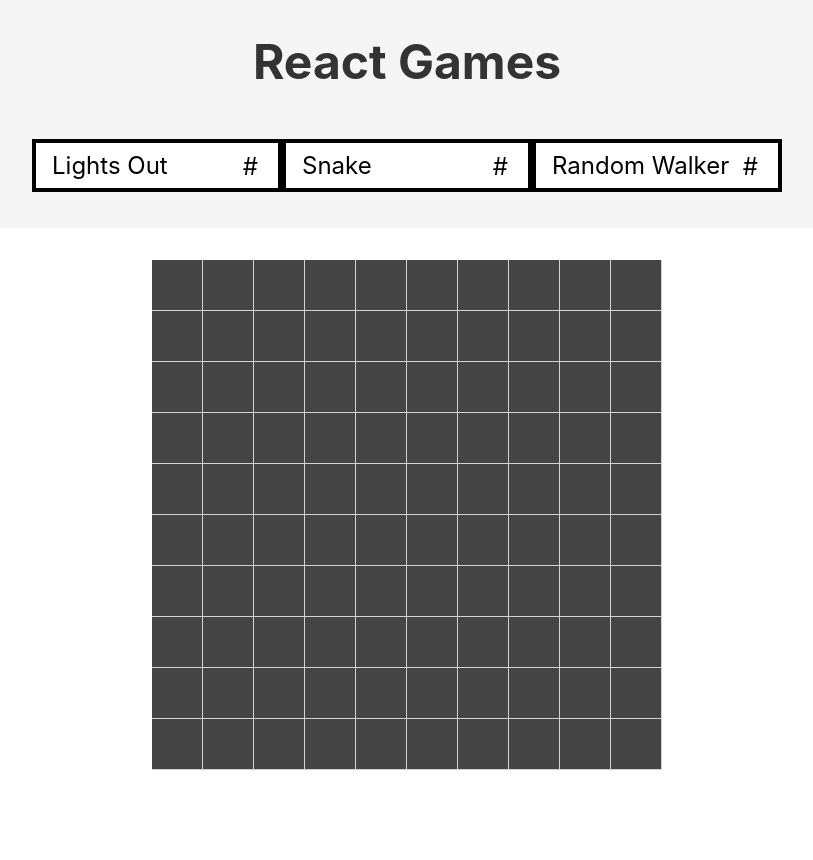
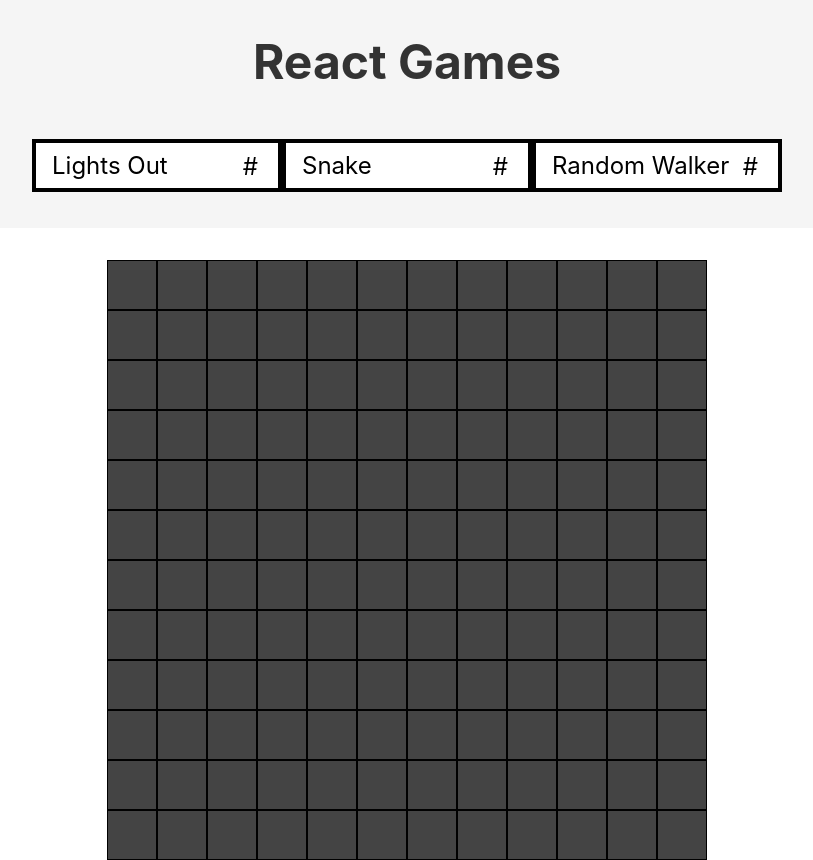
Before and after one commit to CodeAmend/react-games-ts-storybook, a React (Create React App) app: page /lights-out in a window 1280 px wide. Shown: the whole page, without its empty margins (233-1046 px from the left). Before the commit the page ends 800 px from the top, so only its background shows below. Built offline with nearby package versions, Linux system fonts and the light colour scheme.

Commit message:
Add context and hooks for state handling

```diff
--- /dev/null
+++ b/src/LightsOut/GameBoardHooks.ts
@@ -0,0 +1,25 @@
+import React from 'react';
+import { GameBoardContext } from './GameBoardProvider';
+
+export const useGameBoard = () => {
+  const {
+    gridItems,
+    cols, rows, colSize, rowSize, gap,
+  } = React.useContext(GameBoardContext);
+
+  const getSingleBoardDimension =
+    (sections: number, sectionSize: number, gap: number): number => {
+      return sections * (sectionSize + gap);
+    }
+
+  const getBoardWidth = () => getSingleBoardDimension(cols, colSize, gap) + 'px';
+  const getBoardHeight = () => getSingleBoardDimension(rows, rowSize, gap) + 'px';
+
+  return {
+    boardWidth: getBoardWidth(),
+    boardHeight: getBoardHeight(),
+    cols,
+    rows,
+    gridItems,
+  }
+}
--- /dev/null
+++ b/src/LightsOut/GameBoardProvider.tsx
@@ -0,0 +1,67 @@
+import React from 'react';
+import { createNewBoard } from './util';
+import { GridSquareProps } from './interfaces';
+import config from '../gameConfig';
+
+// TODO: this needs to be setState type. What is that?
+interface GameBoardContextType {
+  gridItems: GridSquareProps[];
+  gap: number;
+  rowSize: number;
+  colSize: number;
+  cols: number;
+  rows: number;
+
+  setGridItems: any;
+  setGap: any;
+  setRowSize: any;
+  setColSize: any;
+  setCols: any;
+  setRows: any;
+}
+
+// TODO: is there another way to do this without the null logic? Its silly.
+export const GameBoardContext = React.createContext<GameBoardContextType>({
+  // TODO: ALL this is here because typescript will not let me make null or {} initial value
+  gridItems: [],
+  setGridItems: () => {},
+  setGap: () => {},
+  setCols: () => {},
+  setRows: () => {},
+  setColSize: () => {},
+  setRowSize: () => {},
+  rowSize: 0,
+  colSize: 0,
+  cols: 0,
+  rows: 0,
+  gap: 0,
+});
+
+
+const initialGridItems = createNewBoard();
+
+const GameBoardProvider: React.FC = ({ children }) => {
+  const [gridItems, setGridItems] = React.useState(initialGridItems);
+  const [gap, setGap] = React.useState(config.gap);
+  const [colSize, setColSize] = React.useState(config.colSize);
+  const [rowSize, setRowSize] = React.useState(config.rowSize);
+  const [rows, setRows] = React.useState(config.rows);
+  const [cols, setCols] = React.useState(config.cols);
+
+  const initialValue = {
+    gridItems, setGridItems,
+    gap, setGap,
+    rowSize, setRowSize,
+    colSize, setColSize,
+    cols, setCols,
+    rows, setRows,
+  }
+
+  return (
+    <GameBoardContext.Provider value={initialValue as GameBoardContextType }>
+      {children}
+    </GameBoardContext.Provider>
+  );
+}
+
+export default GameBoardProvider;
--- a/src/LightsOut/GridBoard.tsx
+++ b/src/LightsOut/GridBoard.tsx
@@ -1,19 +1,16 @@
 import React from 'react';
 import { GridBoardProps, GridSquareProps } from './interfaces';
-import config, { getSingleBoardDimension } from '../gameConfig';
 
+import { useGameBoard } from './GameBoardHooks';
 import GridSquare from './GridSquare';
 import { Board } from './styles';
 
 
 
 
-const GridBoard = (props: GridBoardProps) => {
-  const { cols, rows } = props;
-  const { colSize, rowSize, gap } = config;
+const GridBoard = () => {
+  const { cols, rows, boardWidth, boardHeight, gridItems } = useGameBoard();
 
-  const boardWidth = getSingleBoardDimension(cols, colSize, gap);
-  const boardHeight = getSingleBoardDimension(rows, rowSize, gap);
 
   return (
     <Board
@@ -22,7 +19,7 @@ const GridBoard = (props: GridBoardProps) => {
       cols={cols}
       rows={rows}
     >
-      {props.gridItems.map((item: GridSquareProps, index: number) => (
+      {gridItems.map((item: GridSquareProps, index: number) => (
         <GridSquare key={index} { ...item} />
       ))}
     </Board>
--- a/src/LightsOut/index.tsx
+++ b/src/LightsOut/index.tsx
@@ -2,8 +2,6 @@ import React from 'react';
 import styled from 'styled-components';
 
 import GameBoard from './GridBoard'
-import { createNewBoard } from './util';
-import config from '../gameConfig';
 
 
 const Wrapper = styled.main`
@@ -11,18 +9,12 @@ const Wrapper = styled.main`
   justify-content: center;
 `;
 
-const initialGridItems = createNewBoard();
 
 const LightsOut = () => {
-  const [gridItems, setGridItems] = React.useState(initialGridItems);
 
   return (
     <Wrapper>
-      <GameBoard
-        rows={config.rows}
-        cols={config.cols}
-        gridItems={gridItems}
-      />
+      <GameBoard />
     </Wrapper>
   )
 }
--- a/src/LightsOut/styles.ts
+++ b/src/LightsOut/styles.ts
@@ -1,6 +1,6 @@
 import styled from 'styled-components';
 
-import { GridBoardOptionProps, GridSquareProps } from './interfaces';
+import { GridBoardOptionProps } from './interfaces';
 
 
 export const Board = styled.article<GridBoardOptionProps>`
@@ -17,15 +17,13 @@ export const Board = styled.article<GridBoardOptionProps>`
 // How to implement this? Idea below...
 // interface SquareType extends React.HTMLAttributes<HTMLElement> {}
 
-export const Square = styled.div.attrs((props: GridSquareProps) => ({
-  style: {
-    width: props.width,
-    height: props.height,
-    border: `${props.gap + 'px'} solid red`,
-  }
-}))<any>`
+export const Square = styled.div<any>`
   cursor: pointer;
 
+  width: ${p => p.width};
+  height: ${p => p.height};
+
+  border: ${p => p.gap} solid black;
   background-color: ${p => p.active ? 'yellow' : '#444'};
 
   &:hover {
--- a/src/gameConfig.ts
+++ b/src/gameConfig.ts
@@ -1,19 +1,10 @@
-export const getSingleBoardDimension =
-  (sections: number, sectionSize: number, gap: number): number => {
-    return sections * (sectionSize + gap);
-  }
-
-const rows: number = 10;
-const cols: number = 10;
+const cols: number = 12;
+const rows: number = 12;
 
 const gap: number = 1;
 
+const colSize: number = 50;
 const rowSize: number = 50;
-const colSize: number = 50;
-
-
-const boardHeight = getSingleBoardDimension(rows, rowSize, gap);
-const boardWidth = getSingleBoardDimension(cols, colSize, gap)
 
 export default {
   rows,
@@ -21,6 +12,4 @@ export default {
   rowSize,
   colSize,
   gap,
-  boardWidth,
-  boardHeight,
 }
--- a/src/index.tsx
+++ b/src/index.tsx
@@ -3,11 +3,14 @@ import ReactDOM from 'react-dom';
 
 import './index.css';
 import AppRouter from './AppRouter';
+import GameBoardProvider from './LightsOut/GameBoardProvider';
 
 
 ReactDOM.render(
   <React.StrictMode>
-    <AppRouter />
+    <GameBoardProvider>
+      <AppRouter />
+    </GameBoardProvider>
   </React.StrictMode>,
   document.getElementById('root')
 );
```
